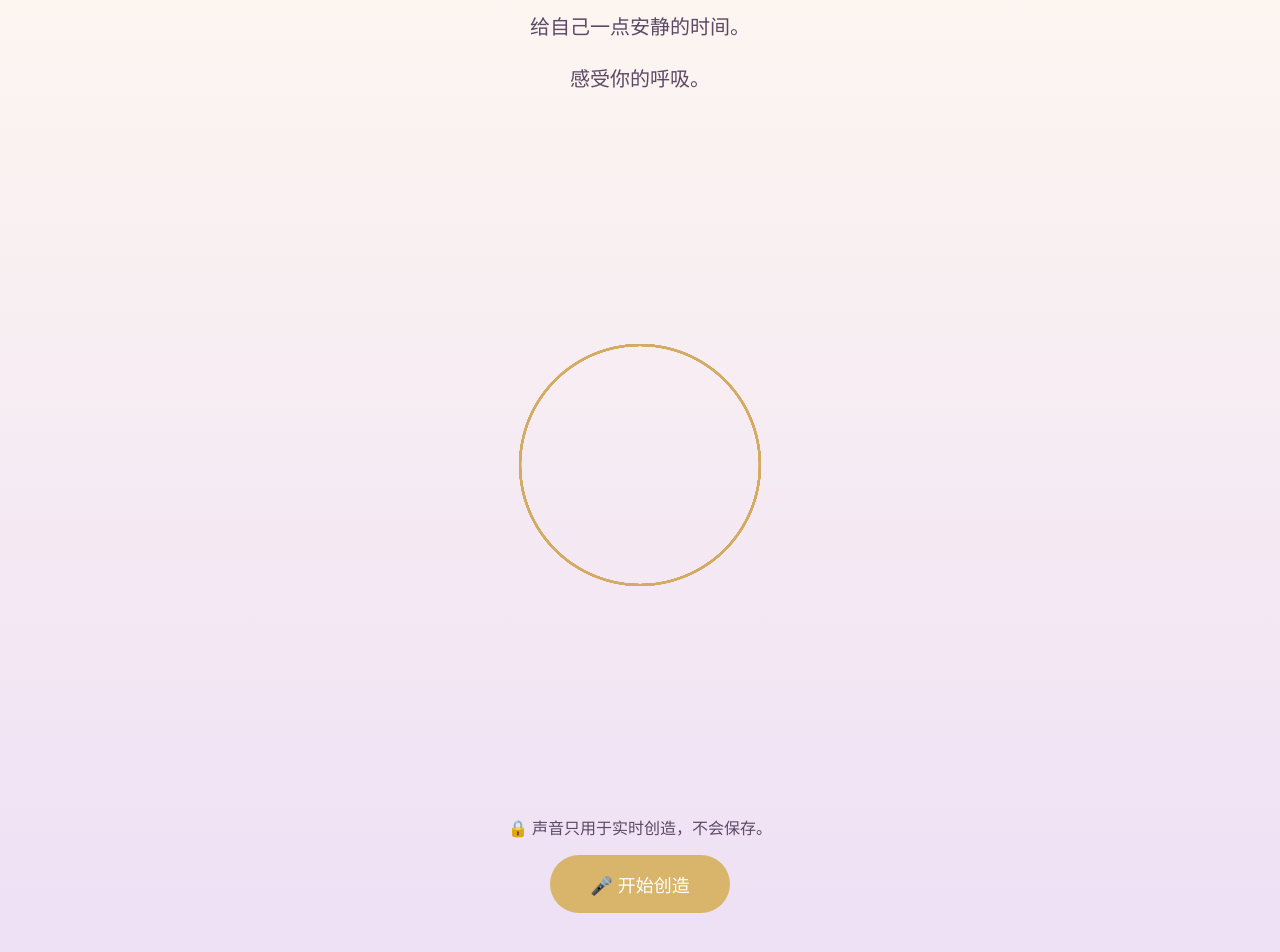
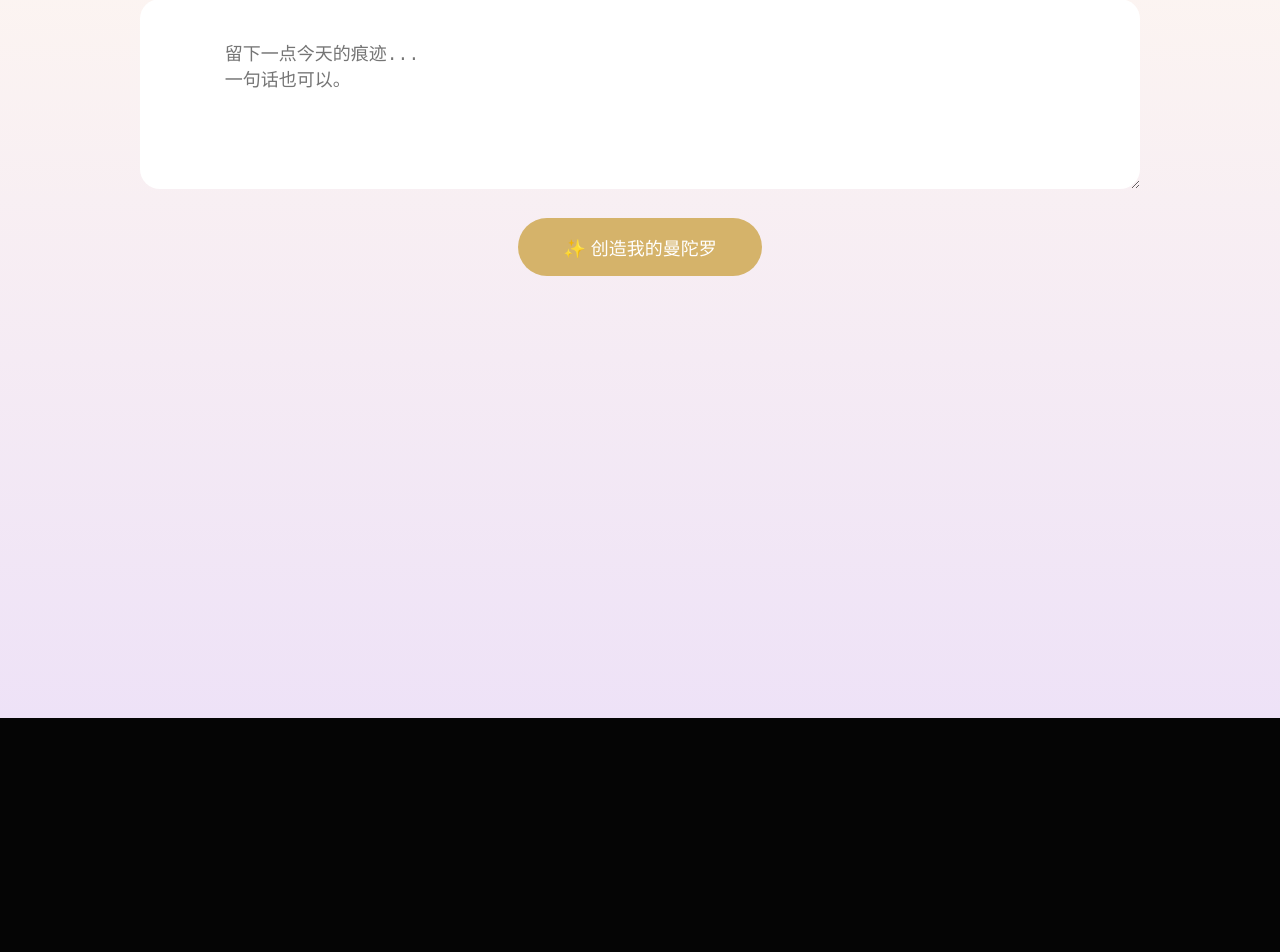
Before and after one commit to justforofficezoey-eng/life-mandalacalm, a Next.js app: page / in a window 1280 px wide. Shown: the part 162-1114 px from the top of the page. After the commit the page ends 880 px from the top, so only its background shows below. Built offline with nearby package versions, Linux system fonts and the light colour scheme.

Commit message:
Update page.tsx

```diff
--- a/app/page.tsx
+++ b/app/page.tsx
@@ -1,221 +1,23 @@
 "use client";
 
-import { useEffect, useRef, useState } from "react";
-
-export default function CreateMandala() {
-
-  const canvasRef = useRef<HTMLCanvasElement>(null);
-  const analyserRef = useRef<AnalyserNode | null>(null);
-
-  const [listening, setListening] = useState(false);
-  const [energy, setEnergy] = useState(20);
-  const [text, setText] = useState("");
-
-  const messages = [
-    "欢迎回来。",
-    "给自己一点安静的时间。",
-    "感受你的呼吸。",
-    "你的声音正在创造属于你的生命曼陀罗。"
-  ];
+import { useState } from "react";
+import { generateMandala } from "@/lib/generateMandala";
 
 
-  // 打字效果
-  useEffect(()=>{
+export default function Home() {
 
-    let index = 0;
-    let word = "";
-
-    const timer =
-      setInterval(()=>{
-
-        if(index < messages.length){
-
-          word += messages[index] + "\n\n";
-          setText(word);
-          index++;
-
-        }
-
-      },1500);
+  const [text,setText] = useState("");
+  const [result,setResult] = useState<any>(null);
 
 
-    return()=>clearInterval(timer);
+  function create(){
 
-  },[]);
+    const data =
+      generateMandala(text);
 
-
-
-  async function startListening(){
-
-    const stream =
-      await navigator.mediaDevices.getUserMedia({
-        audio:true
-      });
-
-
-    const context =
-      new AudioContext();
-
-
-    const source =
-      context.createMediaStreamSource(stream);
-
-
-    const analyser =
-      context.createAnalyser();
-
-
-    analyser.fftSize = 256;
-
-
-    source.connect(analyser);
-
-    analyserRef.current = analyser;
-
-
-    setListening(true);
+    setResult(data);
 
   }
-
-
-
-  function stopListening(){
-
-    setListening(false);
-
-    setText(
-      "今天先到这里。\n\n你的声音已经留下了一道生命轨迹。"
-    );
-
-  }
-
-
-
-  useEffect(()=>{
-
-    const canvas =
-      canvasRef.current;
-
-    if(!canvas)return;
-
-
-    const ctx =
-      canvas.getContext("2d");
-
-    if(!ctx)return;
-
-
-    canvas.width=600;
-    canvas.height=600;
-
-
-    let animation:number;
-
-
-    function draw(){
-
-
-      ctx.clearRect(
-        0,
-        0,
-        600,
-        600
-      );
-
-
-      ctx.save();
-
-      ctx.translate(300,300);
-
-
-      const radius =
-        100 + energy;
-
-
-      for(let i=0;i<48;i++){
-
-        ctx.rotate(
-          Math.PI/24
-        );
-
-
-        ctx.beginPath();
-
-
-        ctx.arc(
-          0,
-          0,
-          radius,
-          0,
-          Math.PI*2
-        );
-
-
-        ctx.strokeStyle =
-        `rgba(
-          210,
-          170,
-          100,
-          0.25
-        )`;
-
-
-        ctx.lineWidth=2;
-
-        ctx.stroke();
-
-      }
-
-
-      ctx.restore();
-
-
-
-      if(analyserRef.current){
-
-        const data =
-          new Uint8Array(
-            analyserRef.current.frequencyBinCount
-          );
-
-
-        analyserRef.current
-        .getByteFrequencyData(data);
-
-
-        let total=0;
-
-        data.forEach(
-          x=>total+=x
-        );
-
-
-        setEnergy(
-          Math.min(
-            total/data.length,
-            100
-          )
-        );
-
-      }
-
-
-      animation =
-      requestAnimationFrame(draw);
-
-    }
-
-
-    draw();
-
-
-    return()=>{
-      cancelAnimationFrame(animation);
-    }
-
-
-  },[energy]);
-
 
 
 
@@ -227,73 +29,123 @@ export default function CreateMandala() {
       padding:"40px",
       textAlign:"center",
       background:
-      "linear-gradient(#fff9f0,#eee0f5)",
-      color:"#5d4865"
+      "linear-gradient(#fff8f0,#eee2f7)",
+      color:"#59445f"
     }}
     >
 
 
       <h1>
-        ✨ Life Mandala
+        🌸 Life Mandala
       </h1>
 
 
-      <p
-      style={{
-        whiteSpace:"pre-line",
-        fontSize:"20px"
-      }}
-      >
-        {text}
+      <p>
+        每个人的生命，
+        都有自己的图案。
       </p>
 
 
-      <canvas
-      ref={canvasRef}
+      <textarea
+
+      value={text}
+
+      onChange={
+        e=>setText(e.target.value)
+      }
+
+      placeholder="
+      留下一点今天的痕迹...
+      一句话也可以。
+      "
+
       style={{
-        borderRadius:"50%",
-        margin:"30px auto"
+
+        width:"80%",
+        height:"150px",
+        padding:"20px",
+        borderRadius:"20px",
+        border:"none",
+        fontSize:"18px"
+
       }}
+
       />
 
 
+      <br/>
+
+
+      <button
+
+      onClick={create}
+
+      style={{
+
+        marginTop:"25px",
+        padding:"16px 45px",
+        borderRadius:"40px",
+        border:"none",
+        background:"#d5b36a",
+        color:"white",
+        fontSize:"18px"
+
+      }}
+
+      >
+
+      ✨ 创造我的曼陀罗
+
+      </button>
+
+
+
+      {
+      result &&
+
+      <section
+      style={{
+        marginTop:"50px",
+        maxWidth:"700px",
+        marginLeft:"auto",
+        marginRight:"auto"
+      }}
+      >
+
+      <h2>
+        {result.title}
+      </h2>
+
+
       <p>
-        🔒 声音只用于实时创造，不会保存。
+        {result.message}
       </p>
 
 
+      <h3>
+        🌸 曼陀罗元素
+      </h3>
 
-      {!listening ?
 
-      <button
-      onClick={startListening}
-      style={{
-        padding:"16px 40px",
-        borderRadius:"40px",
-        background:"#d8b56a",
-        color:"white",
-        border:"none",
-        fontSize:"18px"
-      }}
-      >
-        🎤 开始创造
-      </button>
+      <p>
+        颜色：
+        {result.colors.join("、")}
+      </p>
 
-      :
 
-      <button
-      onClick={stopListening}
-      style={{
-        padding:"16px 40px",
-        borderRadius:"40px",
-        background:"#9b7aa8",
-        color:"white",
-        border:"none",
-        fontSize:"18px"
-      }}
-      >
-        🌙 停止创造
-      </button>
+      <p>
+        象征：
+        {result.element}
+      </p>
+
+
+      <p>
+        形态：
+        {result.shape}
+      </p>
+
+
+      </section>
 
       }
 
@@ -301,5 +153,4 @@ export default function CreateMandala() {
     </main>
 
   );
-
 }
```
